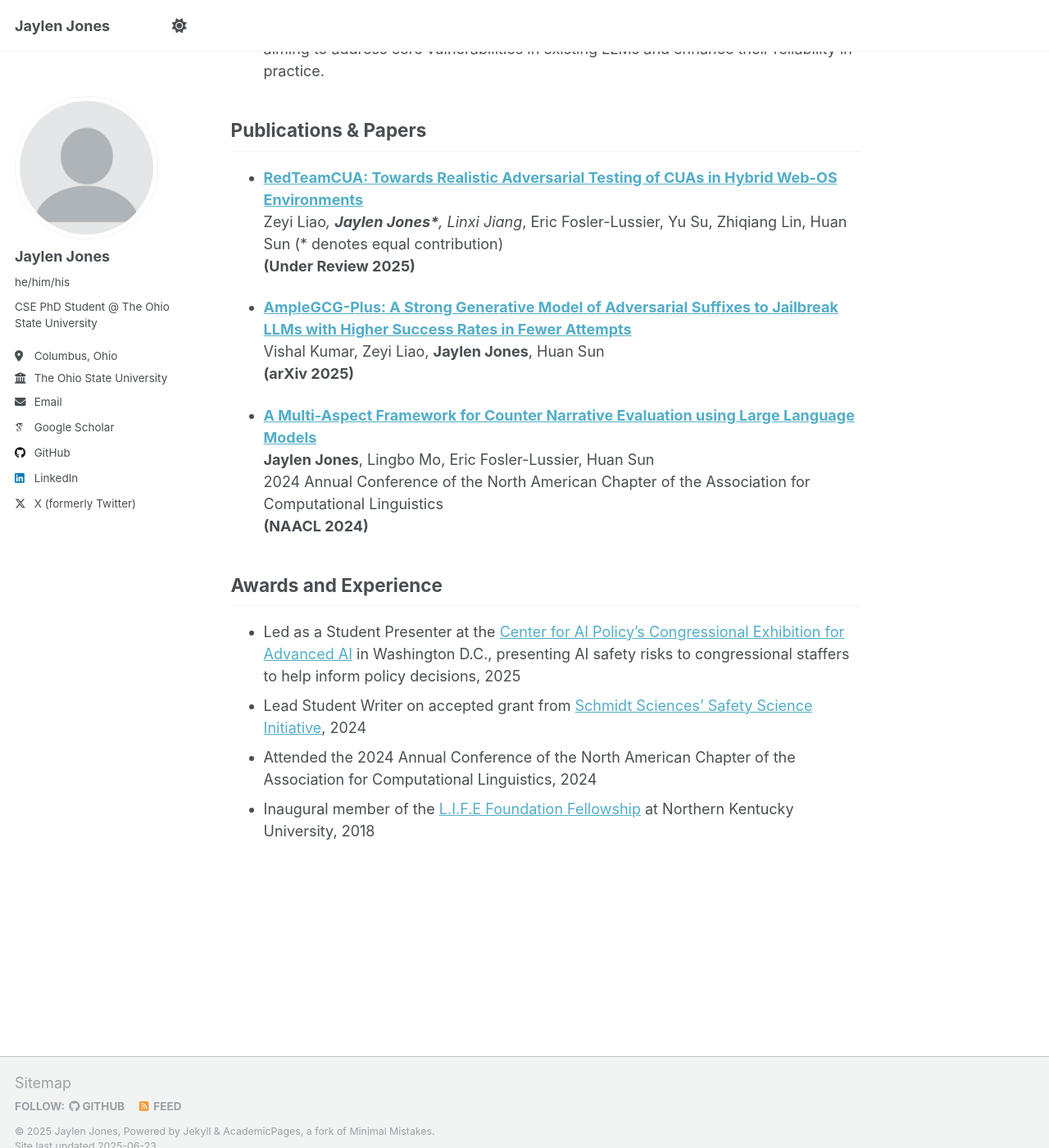
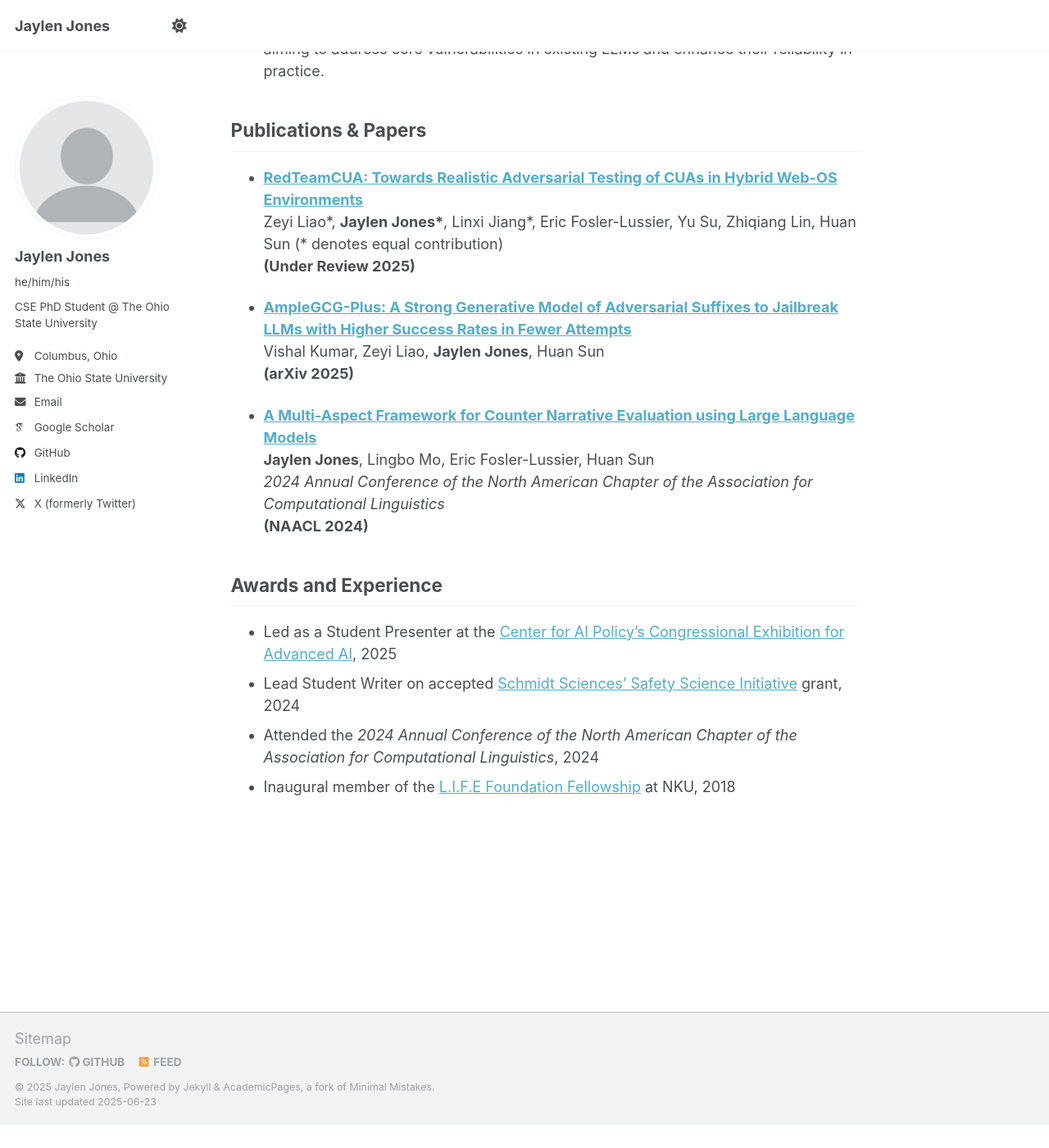
Before and after one commit to jjones62202/jjones62202.github.io, a Jekyll site: the page built from _pages/about.md, in a window 1280 px wide and 1400 px high, scrolled down 624 px. Shown: the whole window at 82% size. Built offline with Jekyll 4.4.1, drawn with Linux system fonts in a browser that asks for light colours; some web fonts are replaced; after the commit the page ends 1996 px from its top, so only the background shows below that.

Commit message:
Update about.md

```diff
--- a/_pages/about.md
+++ b/_pages/about.md
@@ -21,7 +21,7 @@ Publications & Papers
 ------
 
 - [**RedTeamCUA: Towards Realistic Adversarial Testing of CUAs in Hybrid Web-OS Environments**](https://osu-nlp-group.github.io/RedTeamCUA/)
-Zeyi Liao*, __Jaylen Jones*__, Linxi Jiang*, Eric Fosler-Lussier, Yu Su, Zhiqiang Lin, Huan Sun (* denotes equal contribution)
+Zeyi Liao\*, __Jaylen Jones\*__, Linxi Jiang\*, Eric Fosler-Lussier, Yu Su, Zhiqiang Lin, Huan Sun (* denotes equal contribution)
 **(Under Review 2025)**
 
 - [**AmpleGCG-Plus: A Strong Generative Model of Adversarial Suffixes to Jailbreak LLMs with Higher Success Rates in Fewer Attempts**](https://arxiv.org/abs/2410.22143)
@@ -30,13 +30,13 @@ Vishal Kumar, Zeyi Liao, __Jaylen Jones__, Huan Sun
 
 - [**A Multi-Aspect Framework for Counter Narrative Evaluation using Large Language Models**](https://arxiv.org/abs/2402.11676)
 __Jaylen Jones__, Lingbo Mo, Eric Fosler-Lussier, Huan Sun
-2024 Annual Conference of the North American Chapter of the Association for Computational Linguistics
+*2024 Annual Conference of the North American Chapter of the Association for Computational Linguistics*
 **(NAACL 2024)**
 
 
 Awards and Experience
 ------
-- Led as a Student Presenter at the [Center for AI Policy's Congressional Exhibition for Advanced AI](https://www.centeraipolicy.org/work/caip-showcases-advanced-ai-risks-to-congress-in-first-of-its-kind-tech-exhibition-on-capitol-hill) in Washington D.C., presenting AI safety risks to congressional staffers to help inform policy decisions, 2025
-- Lead Student Writer on accepted grant from [Schmidt Sciences' Safety Science Initiative](https://www.schmidtsciences.org/safetyscience/), 2024
-- Attended the 2024 Annual Conference of the North American Chapter of the Association for Computational Linguistics, 2024
-- Inaugural member of the [L.I.F.E Foundation Fellowship](https://life-brainhealth.org/fellowships/) at Northern Kentucky University, 2018
+- Led as a Student Presenter at the [Center for AI Policy's Congressional Exhibition for Advanced AI](https://www.centeraipolicy.org/work/caip-showcases-advanced-ai-risks-to-congress-in-first-of-its-kind-tech-exhibition-on-capitol-hill), 2025
+- Lead Student Writer on accepted [Schmidt Sciences' Safety Science Initiative](https://www.schmidtsciences.org/safetyscience/) grant, 2024
+- Attended the *2024 Annual Conference of the North American Chapter of the Association for Computational Linguistics*, 2024
+- Inaugural member of the [L.I.F.E Foundation Fellowship](https://life-brainhealth.org/fellowships/) at NKU, 2018
```
